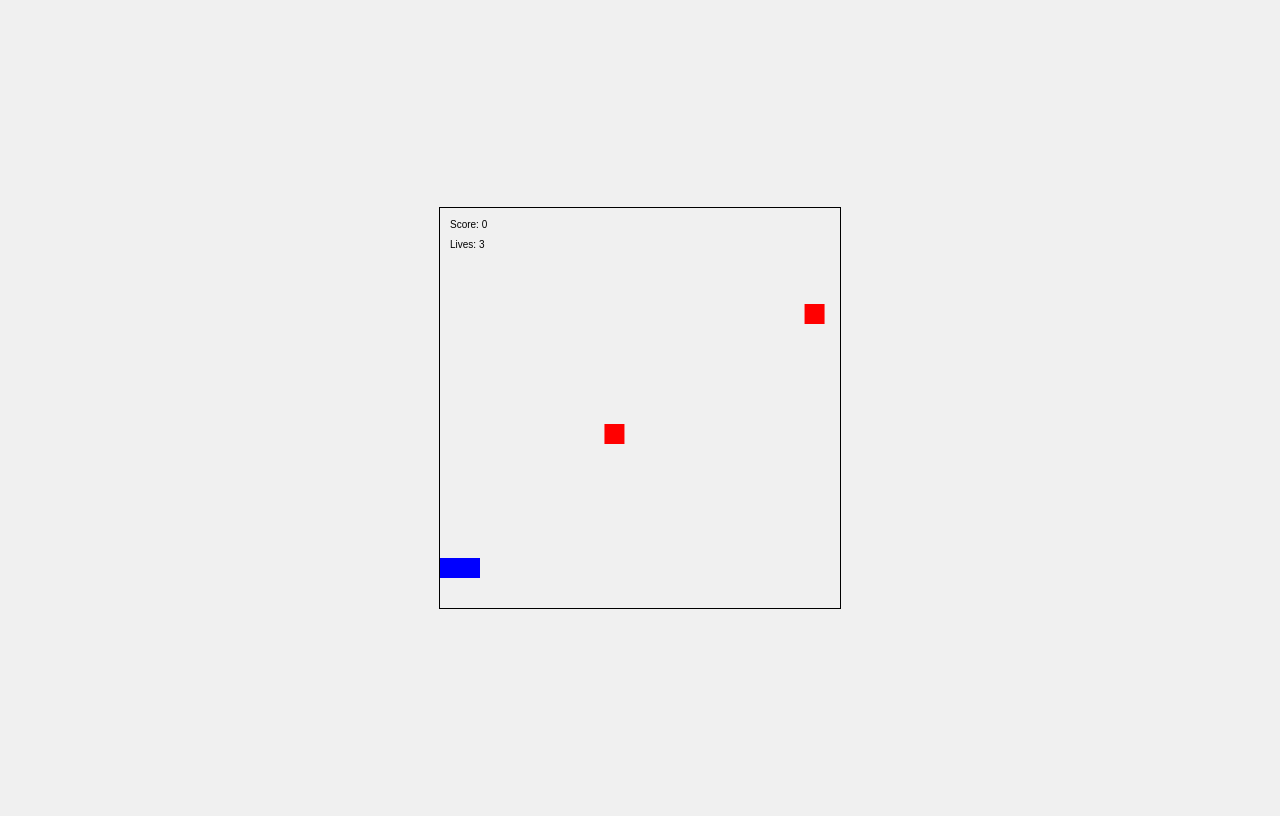
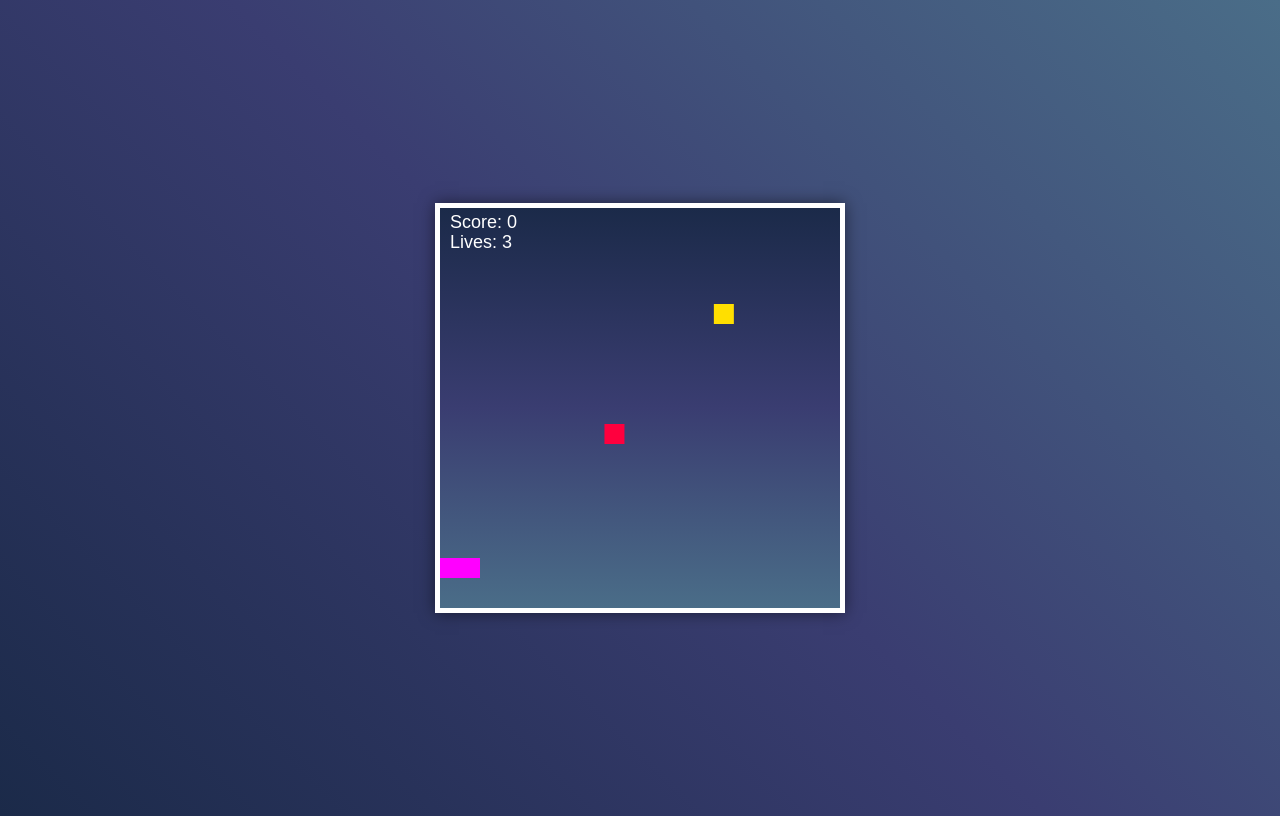
Before and after one commit to alpcg2024/siyam-catchobject, a plain HTML site: page index.html in a window 1280 px wide. Both pictures are taken after a click on the button "Start Game". Drawn offline with Linux system fonts and the light colour scheme.

Commit message:
Update index.html
color pallette added

```diff
--- a/index.html
+++ b/index.html
@@ -4,10 +4,41 @@
     <meta charset="UTF-8">
     <title>Catch the Falling Objects</title>
     <style>
-        body { display: flex; justify-content: center; align-items: center; height: 100vh; background: #f0f0f0; flex-direction: column; }
-        canvas { border: 1px solid #000; }
-        #startScreen, #gameOverScreen { display: none; text-align: center; }
-        button { padding: 10px 20px; font-size: 16px; cursor: pointer; }
+        body {
+            display: flex;
+            justify-content: center;
+            align-items: center;
+            height: 100vh;
+            background: linear-gradient(45deg, #1b2a49, #3a3d71, #4a6d88);
+            flex-direction: column;
+            color: white;
+            font-family: 'Arial', sans-serif;
+        }
+        canvas {
+            border: 5px solid #fff;
+            box-shadow: 0 0 15px rgba(0, 0, 0, 0.5);
+        }
+        #startScreen, #gameOverScreen {
+            display: none;
+            text-align: center;
+            z-index: 2;
+        }
+        h1, p {
+            color: #fff;
+        }
+        button {
+            padding: 15px 30px;
+            font-size: 18px;
+            cursor: pointer;
+            background: #00f7b2; /* Neon green */
+            border: none;
+            border-radius: 5px;
+            color: #333;
+            transition: background 0.3s ease;
+        }
+        button:hover {
+            background: #00cc99; /* Slightly darker neon green */
+        }
     </style>
 </head>
 <body>
@@ -56,12 +87,13 @@
 
         function createObject() {
             const x = Math.random() * (canvas.width - 20);
-            objects.push({ x: x, y: 0, width: 20, height: 20 });
+            const color = `hsl(${Math.random() * 360}, 100%, 50%)`; // Random neon color
+            objects.push({ x: x, y: 0, width: 20, height: 20, color: color });
         }
 
         function drawObjects() {
             objects.forEach((obj) => {
-                ctx.fillStyle = "red";
+                ctx.fillStyle = obj.color;
                 ctx.fillRect(obj.x, obj.y, obj.width, obj.height);
                 obj.y += 2;
 
@@ -92,17 +124,19 @@
         }
 
         function drawPlayer() {
-            ctx.fillStyle = "blue";
+            ctx.fillStyle = "#ff00ff"; // Electric purple for the player
             ctx.fillRect(player.x, player.y, player.width, player.height);
         }
 
         function drawLives() {
-            ctx.fillStyle = "black";
+            ctx.fillStyle = "#fff";
+            ctx.font = "18px Arial";
             ctx.fillText(`Lives: ${lives}`, 10, 40);
         }
 
         function drawScore() {
-            ctx.fillStyle = "black";
+            ctx.fillStyle = "#fff";
+            ctx.font = "18px Arial";
             ctx.fillText(`Score: ${score}`, 10, 20);
         }
 
@@ -130,6 +164,15 @@
 
         function update() {
             ctx.clearRect(0, 0, canvas.width, canvas.height);
+
+            // Gradient background for the canvas with a darker, cooler vibe
+            const gradient = ctx.createLinearGradient(0, 0, 0, canvas.height);
+            gradient.addColorStop(0, "#1b2a49");
+            gradient.addColorStop(0.5, "#3a3d71");
+            gradient.addColorStop(1, "#4a6d88");
+            ctx.fillStyle = gradient;
+            ctx.fillRect(0, 0, canvas.width, canvas.height);
+
             drawPlayer();
             drawObjects();
             drawScore();
```
